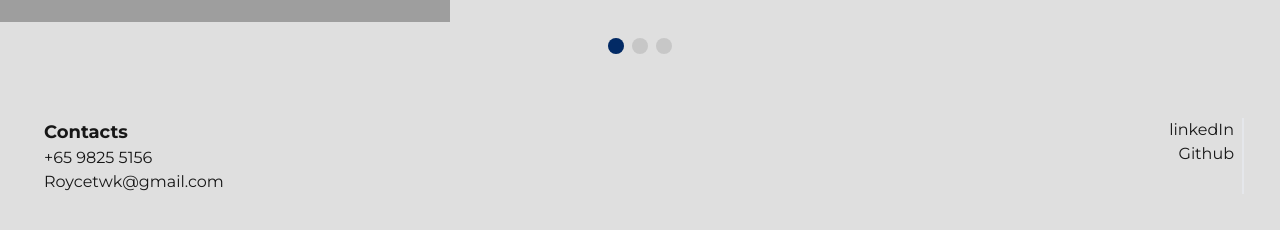
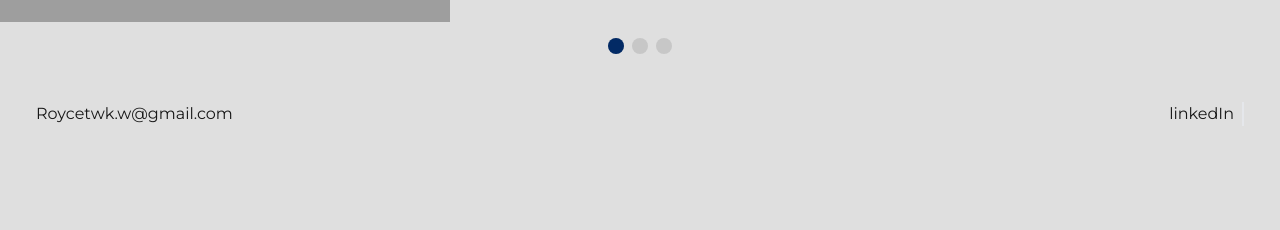
Before and after one commit to Zealotzz/Portfolio, a Next.js app: page / in a window 1280 px wide. Shown: the part 2190-2420 px from the top of the page. After the commit the page ends 2348 px from the top, so only its background shows below. Built offline with nearby package versions, Linux system fonts and the light colour scheme; grey boxes are pictures that could not be loaded.

Commit message:
footer directly opens mail + removed unneeded shit

```diff
--- a/src/app/footer.js
+++ b/src/app/footer.js
@@ -4,20 +4,16 @@ import { useState, useEffect } from "react";
 import Link from "next/link";
 import nextConfig from "../../next.config.mjs";
 
-export default function Footer({ pageIndex = 0}) {
+export default function Footer() {
   return (
     <>
-      <div id="footer" className="w-full bg-background py-12 px-5 sm:px-9">
+      <div id="footer" className="w-full bg-background py-8 px-5 sm:px-9">
         <div className="flex mx-auto max-w-7xl w-full justify-between">
-          <div className="px-2">
-            <p className="text-lg font-bold">Contacts</p>
-            <p className="">+65 9825 5156</p>
-            <p className="">Roycetwk@gmail.com</p>
+          <div className="">
+            <a href="mailto: Roycetwk.w@gmail.com" className="hover:underline">Roycetwk.w@gmail.com</a>
           </div>
           <div className="border-r-2 px-2 text-right">
             <Link href="https://www.linkedin.com/in/royce-tan-2639a8277/">linkedIn</Link>
-            <div></div>
-            <Link href="https://www.linkedin.com/in/royce-tan-2639a8277/">Github</Link>
           </div>
         </div>
       </div>
--- a/src/app/page.js
+++ b/src/app/page.js
@@ -7,7 +7,6 @@ import Footer from "./footer";
 import SlideShow from "./slideshow";
 import Tab from "./icon_tab";
 import ProjectsShowcase from "./projects_showcase";
-import PageDot from "./page_dot";
 
 export default function Home() {
   const [navState, setNavState] = useState(1);
```
